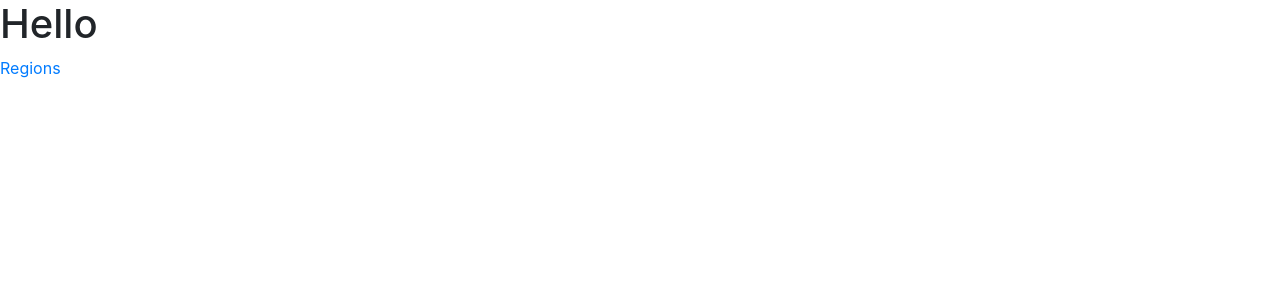
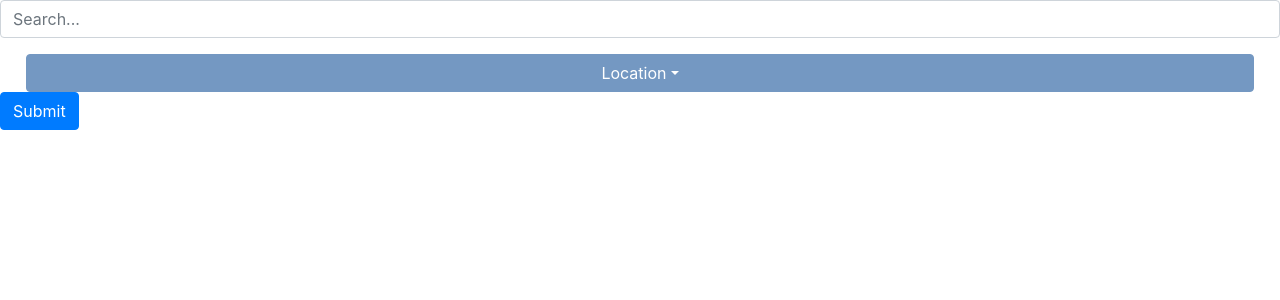
Before and after one commit to Studentidrettsforbundet/studentidrett-frontend, a React (Create React App) app: page / in a window 1280 px wide. Shown: the top 300 px of the page. Built offline with nearby package versions, Linux system fonts and the light colour scheme.

Commit message:
Add searchbar and dropdown

```diff
--- a/package.json
+++ b/package.json
@@ -24,6 +24,7 @@
         "react-bootstrap": "^1.3.0",
         "react-dom": "^16.13.1",
         "react-redux": "^7.2.1",
+        "react-hook-form": "^6.8.2",
         "react-router-dom": "^5.2.0",
         "react-scripts": "3.4.3",
         "redux": "^4.0.5",
--- a/src/App.tsx
+++ b/src/App.tsx
@@ -1,14 +1,12 @@
 import React from 'react';
-import { Link } from 'react-router-dom';
-import './styles/global.css';
-
+import SearchBar from './components/searchBar';
+// Minimum bootstrap CSS
 import 'bootstrap/dist/css/bootstrap.min.css';
 
 function App() {
     return (
         <div className="App">
-            <h1>Hello</h1>
-            <Link to="/Regions">Regions</Link>
+            <SearchBar />
         </div>
     );
 }
--- /dev/null
+++ b/src/components/searchBar.css
@@ -0,0 +1,11 @@
+.dropdown-location > .dropdown-toggle,
+.dropdown-location > .dropdown-menu {
+    width: 96%;
+    margin-left: 2%;
+    margin-right: 2%;
+}
+
+#dropdown-location {
+    background-color: rgb(116, 152, 194);
+    border-color: rgb(116, 152, 194);
+}
--- /dev/null
+++ b/src/components/searchBar.tsx
@@ -0,0 +1,66 @@
+import React, { useState } from 'react';
+import { useForm } from 'react-hook-form';
+import DropdownButton from 'react-bootstrap/DropdownButton';
+import Dropdown from 'react-bootstrap/Dropdown';
+import Form from 'react-bootstrap/Form';
+import Button from 'react-bootstrap/Button';
+import './searchBar.css';
+
+type Inputs = {
+    searchField: string;
+    Location: string;
+};
+
+/*
+    USES:
+    https://react-bootstrap.github.io/components/DropdownButton/
+    https://react-bootstrap.github.io/components/Dropdown/
+    https://react-bootstrap.github.io/components/forms/
+    https://react-bootstrap.github.io/components/buttons/
+
+
+*/
+
+enum locations {
+    'Oslo/Viken' = '#/action-1',
+    'Trønderlag' = '#/action-2',
+    'North Norway' = '#/action-3',
+    'West Norway' = '#/action-4',
+    'South Norway' = '#/action-5',
+}
+
+const SearchBar = () => {
+    const [dropdownLocation, setDropdownLocation] = useState('Location');
+    return (
+        <div className="searchBar">
+            <Form>
+                <Form.Group controlId="searchField">
+                    <Form.Control type="string" placeholder="Search..." />
+                </Form.Group>
+
+                <DropdownButton
+                    id="dropdown-location"
+                    title={dropdownLocation}
+                    className="dropdown-location"
+                    onSelect={(selected) => {
+                        if (selected) {
+                            setDropdownLocation(selected);
+                        }
+                    }}
+                >
+                    <Dropdown.Item eventKey="Northern Norway">Northern Norway</Dropdown.Item>
+                    <Dropdown.Item eventKey="Central Norway">Eastern Norway</Dropdown.Item>
+                    <Dropdown.Item eventKey="Western Norway">Western Norway</Dropdown.Item>
+                    <Dropdown.Item eventKey="Southern Norway">Southern Norway</Dropdown.Item>
+                    <Dropdown.Item eventKey="Eastern Norway">Eastern Norway</Dropdown.Item>
+                </DropdownButton>
+
+                <Button variant="primary" type="submit">
+                    Submit
+                </Button>
+            </Form>
+        </div>
+    );
+};
+
+export default SearchBar;
```
Also changed, not shown: 1 other file (tests, documents, lock files or other folders).
